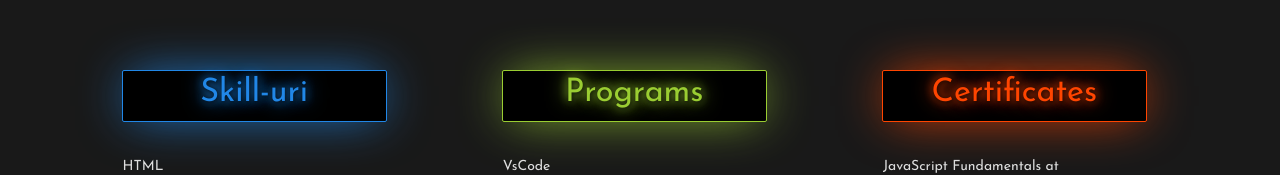
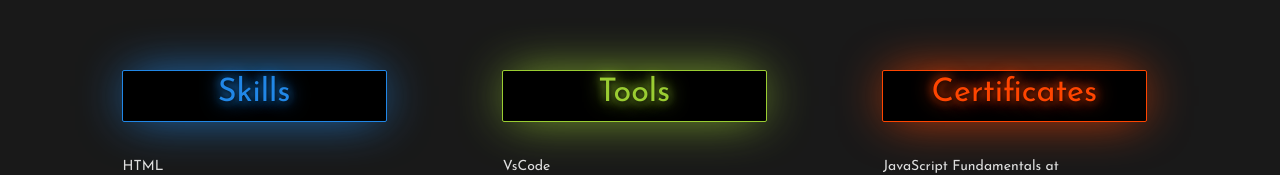
Before and after one commit to MihaiLupu1995/Portofolio, a plain HTML site: page index.html in a window 1280 px wide. Shown: the part 1492-1667 px from the top of the page. Drawn offline with Linux system fonts and the light colour scheme.

Commit message:
Update index.html

```diff
--- a/index.html
+++ b/index.html
@@ -29,7 +29,7 @@
 		<div class="content">
 			<h4>Hello, my name is</h4>
 			<h1>Lupu <span>Mihai-Sebastian</span></h1>
-			<h3>My dream is to be an Web Developer.</h3>
+			<h3>My dream is to be Frontend Developer.</h3>
 		</div>
 	</div>
 
@@ -54,7 +54,7 @@
 <section id="skill-section">
 	<div class="container">
 		<div class="col">
-		  <h2 class="titulo">Skill-uri</h2>
+		  <h2 class="titulo">Skills</h2>
 		  <ul class="skill">
 			<li><span class="blueline html"></span><em>HTML</em></li>
 			<li><span class="blueline css"></span><em>CSS</em></li>
@@ -62,7 +62,7 @@
 		  </ul>
 		</div>
 			<div class="col">
-		  <h2 class="plataformas titulo">Programs</h2>
+		  <h2 class="plataformas titulo">Tools</h2>
 		  <ul class="skill">
 			<li><span class="greenline vscode"></span><em>VsCode</em></li>
 			<li><span class="greenline codepen"></span><em>CodePen</em></li>n
```
